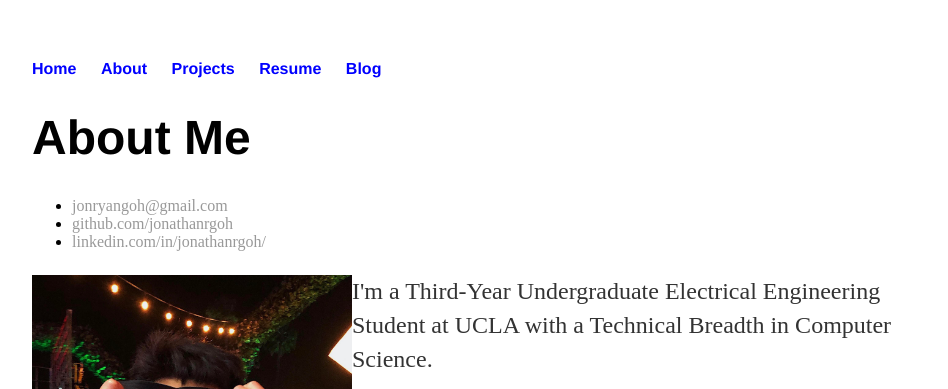
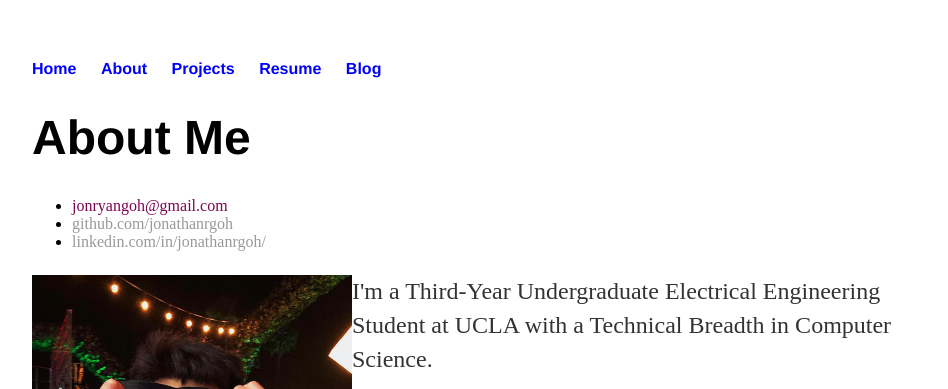
Before and after one commit to jonathanrgoh/jonathanrgoh.github.io, a Jekyll site: the page built from about/index.html, in a window 1280 px wide. Shown: the top 389 px of the page, without its empty margins (160-1108 px from the left). Built offline with Jekyll 4.4.1, drawn with Linux system fonts in a browser that asks for light colours.

Commit message:
Update index.html

```diff
--- a/about/index.html
+++ b/about/index.html
@@ -6,7 +6,7 @@ title: About Me
 	<h1>About Me</h1>
 
 			<ul>
-			<li><a href="mailto:jonryangoh@gmail.com" style="color:plumvelvet;">jonryangoh@gmail.com</a></li>
+			<li><a href="mailto:jonryangoh@gmail.com" style="color:#7D0552;">jonryangoh@gmail.com</a></li>
 			<li><a href="https://github.com/jonathanrgoh">github.com/jonathanrgoh</a></li>
 			<li><a href="https://www.linkedin.com/in/jonathanrgoh/">linkedin.com/in/jonathanrgoh/</a></li>
 			</ul>
```
